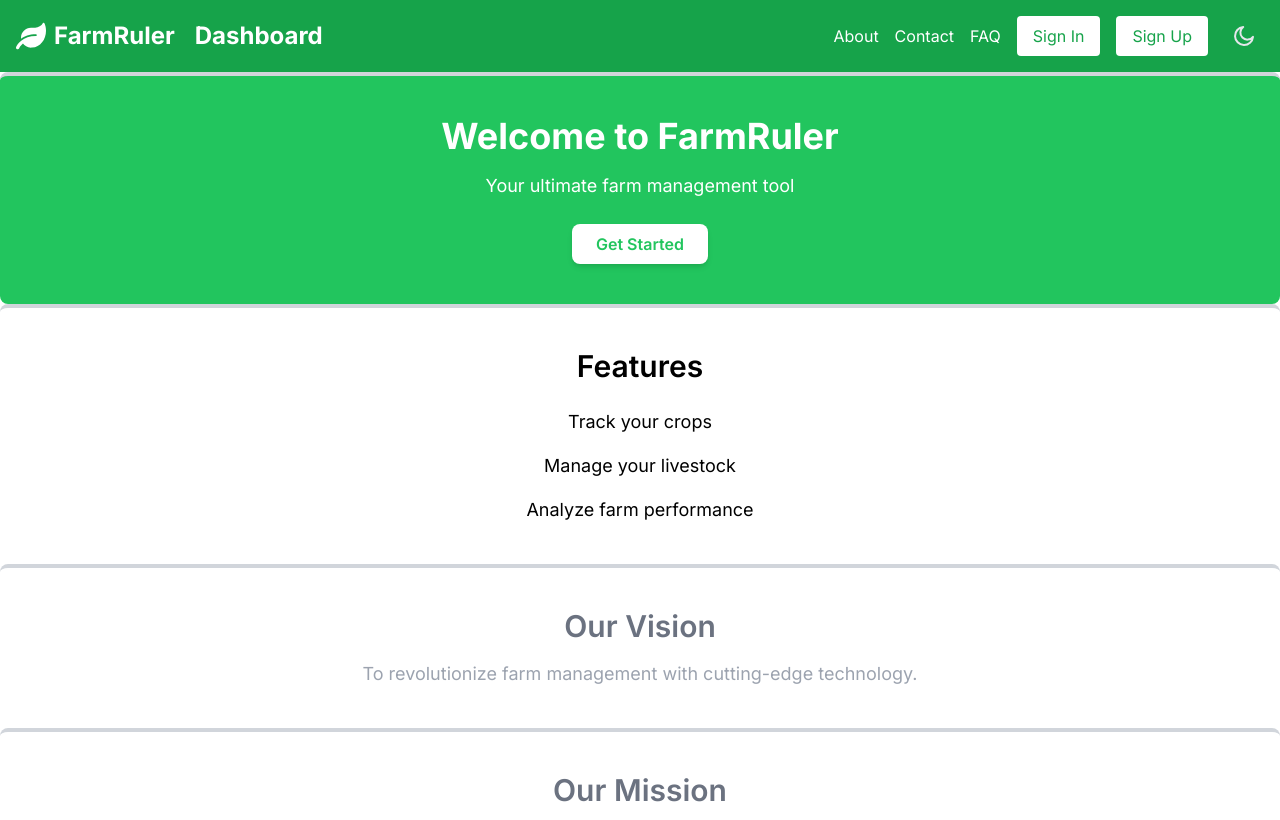
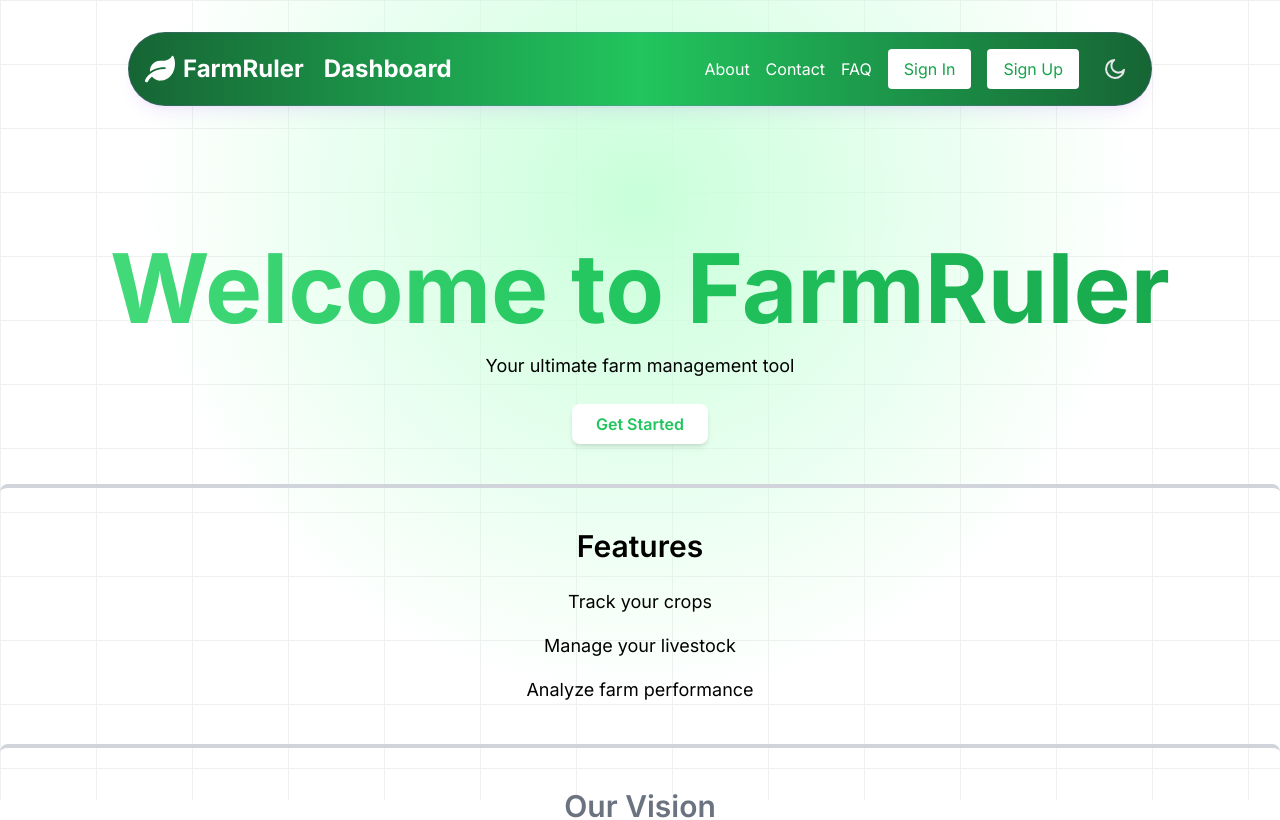
Before and after one commit to MOHAMMED-IQRAMUL/FarmRuler, a Next.js app: page / in a window 1280 px wide. Shown: the top 820 px of the page. Built offline with nearby package versions, Linux system fonts and the light colour scheme; no server answers.

Commit message:
new ui code

```diff
--- a/app/components/Navbar.js
+++ b/app/components/Navbar.js
@@ -3,14 +3,17 @@ import { FaLeaf } from 'react-icons/fa';
 import LogoutButton from './LogoutButton';
 import ThemeToggle from './ThemeToggle';
 import { useAuth } from '../context/AuthContext';
+import { Button } from '@mui/material';
+import Link from 'next/link';
 const Navbar = () => {
     const [isOpen, setIsOpen] = useState(false);
     const { user } = useAuth();
     return (
-        <nav className="bg-green-600 p-4">
+        <nav className="bg-gradient-to-r from-green-800 via-green-500 to-green-800 fixed top-8 left-1/2 transform -translate-x-1/2 w-full max-w-5xl mx-auto z-50   backdrop-blur-md rounded-full border border-purple-500/20 shadow-lg shadow-purple-500/10 px-4 py-4">
             <div className="container mx-auto flex justify-between items-center">
                 <div className="flex items-center">
-                    <FaLeaf className="text-white text-3xl mr-2" />
+
+                        <FaLeaf className="text-white text-3xl mr-2" />
                     <span className="text-white text-2xl font-bold">
                         <a href="/">FarmRuler</a>
                     </span>
@@ -62,6 +65,7 @@ const Navbar = () => {
                 </button>
             </div>
         </nav>
+
     );
 };
 
--- a/app/globals.css
+++ b/app/globals.css
@@ -11,4 +11,6 @@ body {
   html.dark body {
     background-color: #292929d9;
     color: #f1f1f1;
+
+    color:#c9ffda;
   }
--- a/app/page.js
+++ b/app/page.js
@@ -7,11 +7,16 @@ import ThemeToggle from "./components/ThemeToggle";
 
 export default function Home() {
   return (
-    <div className="min-h-screen flex flex-col">
+    <div className="min-h-screen flex flex-col ">
       <Navbar />
 
-      <header className="bg-green-500 text-white text-center py-10 dark:bg-green-700 border-t-4 border-gray-300 rounded-lg">
-        <h1 className="text-4xl font-bold">Welcome to FarmRuler</h1>
+
+      <div class="absolute inset-0 -z-10 h-full w-full bg-white bg-[linear-gradient(to_right,#f0f0f0_1px,transparent_1px),linear-gradient(to_bottom,#f0f0f0_1px,transparent_1px)] bg-[size:6rem_4rem]">
+        <div class="absolute bottom-0 left-0 right-0 top-0 bg-[radial-gradient(circle_500px_at_50%_200px,#c9ffda,transparent)]"></div></div>
+
+
+      <header className="  text-center py-10 mt-[200px] text-black">
+        <h1 className="text-6xl lg:text-8xl font-bold mb-4 leading-tight text-transparent bg-clip-text bg-gradient-to-r from-green-400 via-green-500 to-green-600">Welcome to FarmRuler</h1>
         <p className="mt-4 text-lg">Your ultimate farm management tool</p>
         <button className="mt-6 px-6 py-2 bg-white text-green-500 font-semibold rounded-lg shadow-md hover:bg-gray-100">
           Get Started
--- a/package.json
+++ b/package.json
@@ -22,7 +22,8 @@
     "react": "^18",
     "react-dom": "^18",
     "react-icons": "^5.3.0",
-    "react-resizable": "^3.0.5"
+    "react-resizable": "^3.0.5",
+    "react-router-dom": "^6.27.0"
   },
   "devDependencies": {
     "@types/react-resizable": "^3.0.8",
```
Also changed, not shown: 1 other file (tests, documents, lock files or other folders).
